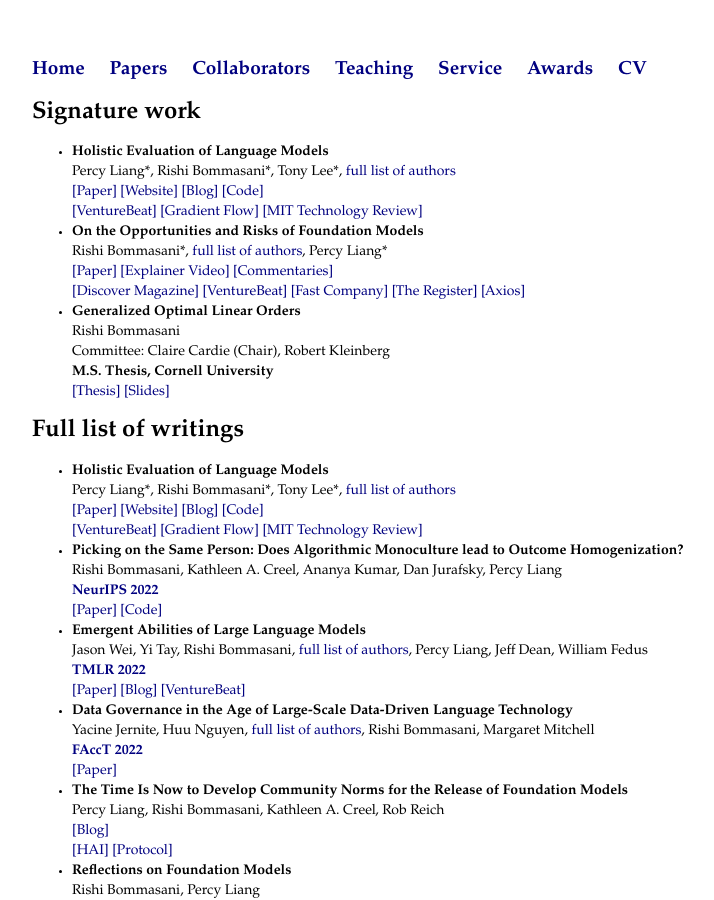
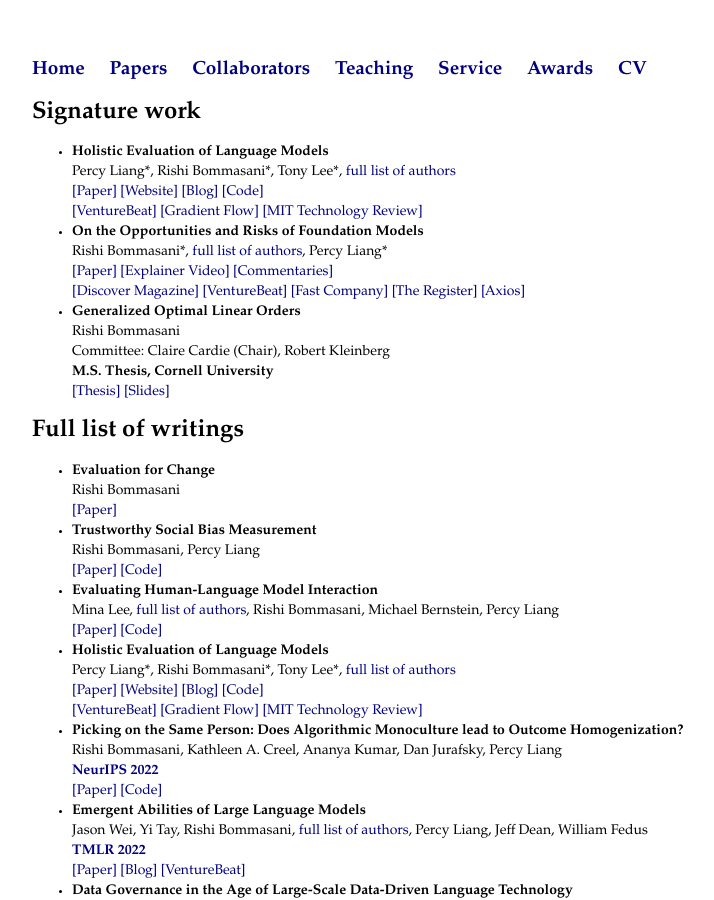
Before and after one commit to rishibommasani/rishibommasani.github.io, a Jekyll site: the page built from papers/index.html, in a window 1280 px wide and 900 px high. Shown: the whole window, without its empty margins (160-874 px from the left). Built offline with Jekyll 4.4.1, drawn with Linux system fonts in a browser that asks for light colours.

Commit message:
12/20 paper release (E4C, Trustworthy Bias, HALIE)

```diff
--- a/papers/index.html
+++ b/papers/index.html
@@ -25,6 +25,21 @@ title: Papers
 
 	<h1>Full list of writings</h1>
 	<ul>
+	<li><b> Evaluation for Change </b>
+		<br> Rishi Bommasani
+		<br> <a href="https://github.com/rishibommasani/rishibommasani.github.io/blob/master/papers/E4C.pdf">[Paper]</a>
+	</li>
+
+	<li><b> Trustworthy Social Bias Measurement </b>
+		<br> Rishi Bommasani, Percy Liang
+		<br> <a href="https://github.com/rishibommasani/rishibommasani.github.io/blob/master/papers/TrustworthyBias.pdf">[Paper]</a> <a href="https://github.com/rishibommasani/BiasMeasures">[Code]</a>
+	</li>
+
+	<li><b> Evaluating Human-Language Model Interaction </b>
+		<br> Mina Lee, <a href="https://arxiv.org/abs/2212.09746">full list of authors</a>, Rishi Bommasani, Michael Bernstein, Percy Liang
+		<br> <a href="https://arxiv.org/abs/2212.09746">[Paper]</a> <a href="https://github.com/minggg/halie">[Code]</a>
+	</li>
+
 	<li><b> Holistic Evaluation of Language Models </b>
 		<br> Percy Liang*, Rishi Bommasani*, Tony Lee*, <a href="https://arxiv.org/pdf/2211.09110.pdf#author-contributions">full list of authors</a>
 		<br> <a href="https://arxiv.org/abs/2211.09110">[Paper]</a> <a href="https://crfm.stanford.edu/helm/">[Website]</a> <a href="https://crfm.stanford.edu/2022/11/17/helm.html">[Blog]</a> <a href="https://github.com/stanford-crfm/helm">[Code]</a>
```
